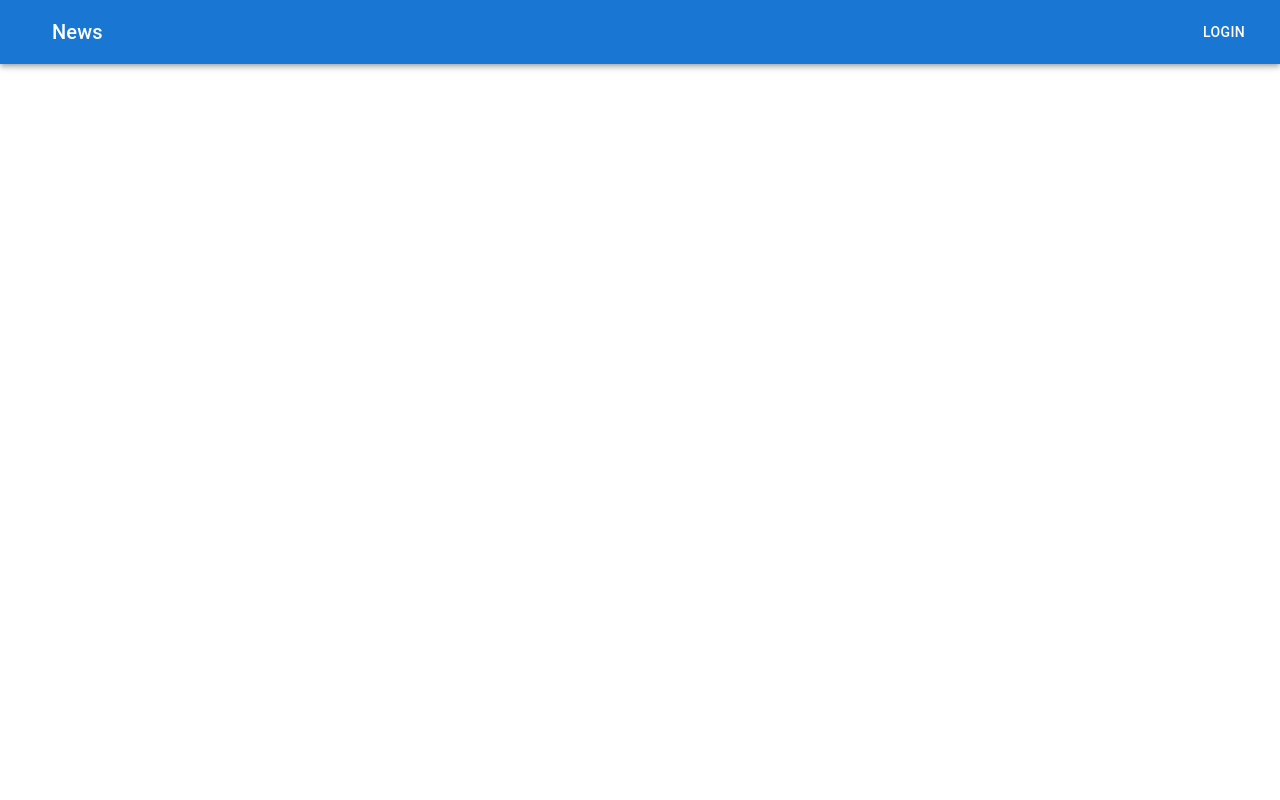
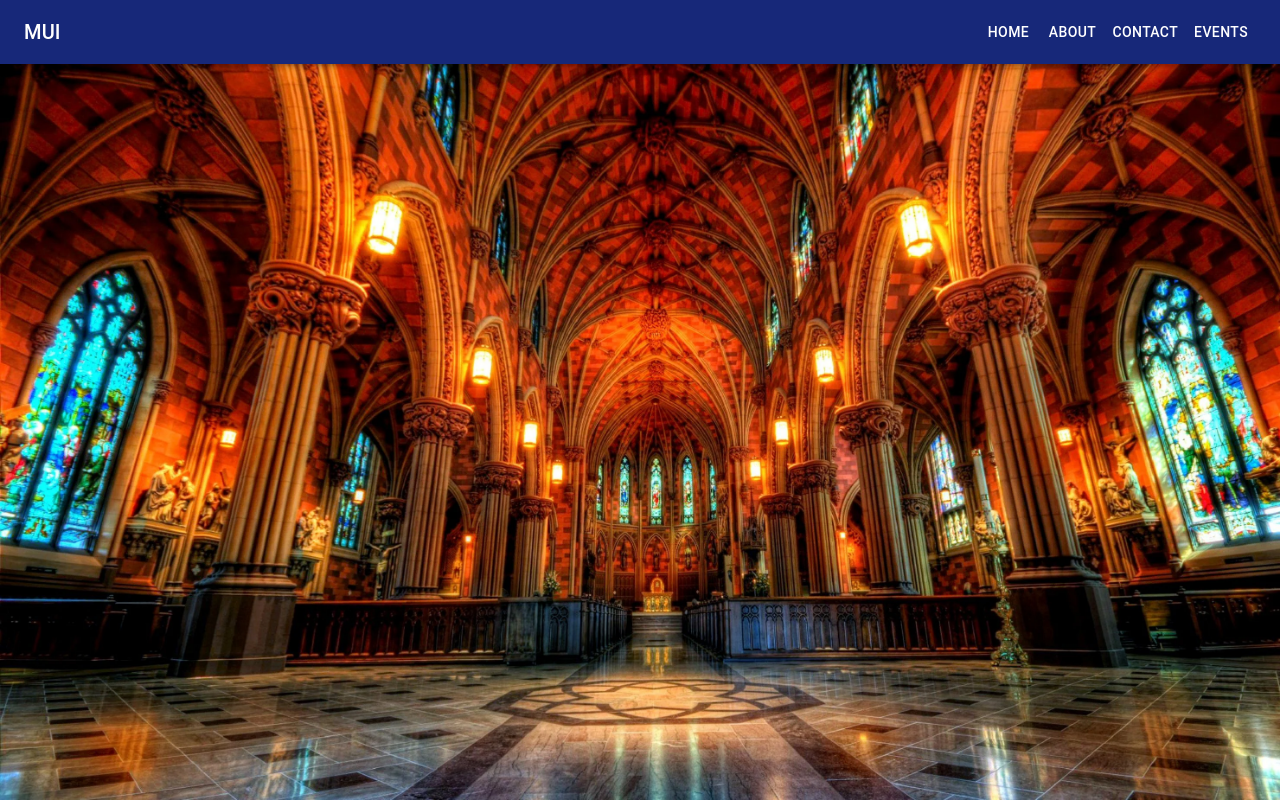
Before and after one commit to sjones4215/rwc, a React (Create React App) app in the folder rwc-ui/: page / in a window 1280 px wide. Built offline with nearby package versions, Linux system fonts and the light colour scheme.

Commit message:
Add in the basic design for the main homepage.

```diff
--- a/rwc-ui/package.json
+++ b/rwc-ui/package.json
@@ -16,6 +16,7 @@
     "@types/react-dom": "^18.0.6",
     "react": "^18.2.0",
     "react-dom": "^18.2.0",
+    "react-material-ui-carousel": "^3.4.2",
     "react-scripts": "5.0.1",
     "sass": "^1.54.5",
     "typescript": "^4.7.4",
--- a/rwc-ui/src/App.tsx
+++ b/rwc-ui/src/App.tsx
@@ -1,27 +1,16 @@
-import {AppBar, Box, Button, IconButton, Toolbar, Typography } from '@mui/material';
 import React from 'react';
 import './App.scss';
+import HomePage from "./view/HomeScreen";
+import {ThemeProvider} from "@mui/material";
+import {theme} from "./styles/CustomTheme";
 
-function App() {
+const App = () => {
   return (
-      <Box sx={{ flexGrow: 1 }}>
-          <AppBar position="static">
-              <Toolbar>
-                  <IconButton
-                      size="large"
-                      edge="start"
-                      color="inherit"
-                      aria-label="menu"
-                      sx={{ mr: 2 }}
-                  >
-                  </IconButton>
-                  <Typography variant="h6" component="div" sx={{ flexGrow: 1 }}>
-                      News
-                  </Typography>
-                  <Button color="inherit">Login</Button>
-              </Toolbar>
-          </AppBar>
-      </Box>
+    <div>
+        <ThemeProvider theme={theme}>
+            <HomePage />
+        </ThemeProvider>
+    </div>
   );
 }
 
--- /dev/null
+++ b/rwc-ui/src/styles/CustomTheme.ts
@@ -0,0 +1,15 @@
+import {createTheme} from "@mui/material";
+
+export const theme = createTheme({
+  palette: {
+    primary: {
+      main: '#172879',
+    },
+    secondary: {
+      main: '#c9070c',
+    },
+    background: {
+      default: '#fffcfc',
+    },
+  },
+})
--- /dev/null
+++ b/rwc-ui/src/styles/HomePage.scss
@@ -0,0 +1,7 @@
+html {
+  background: url("../Assets/555219.webp") no-repeat center center fixed;
+  -webkit-background-size: cover;
+  -moz-background-size: cover;
+  -o-background-size: cover;
+  background-size: cover;
+}
--- /dev/null
+++ b/rwc-ui/src/view/HomeScreen.tsx
@@ -0,0 +1,38 @@
+import '../styles/HomePage.scss'
+import {AppBar, Box, Button, IconButton, Toolbar, Typography} from "@mui/material";
+
+const HomePage = () => {
+    const navItems = ['Home', 'About', 'Contact', 'Events'];
+    return (
+
+        <span>
+            <AppBar component="nav" className="app-bar">
+        <Toolbar>
+          <IconButton
+              color="inherit"
+              aria-label="open drawer"
+              edge="start"
+              sx={{ mr: 2, display: { sm: 'none' } }}
+          >
+          </IconButton>
+          <Typography
+              variant="h6"
+              component="div"
+              sx={{ flexGrow: 1, display: { xs: 'none', sm: 'block' } }}
+          >
+            MUI
+          </Typography>
+          <Box sx={{ display: { xs: 'none', sm: 'block' } }}>
+            {navItems.map((item) => (
+                <Button key={item} sx={{ color: '#fff' }}>
+                    {item}
+                </Button>
+            ))}
+          </Box>
+        </Toolbar>
+      </AppBar>
+        </span>
+    );
+}
+
+export default HomePage
```
Also changed, not shown: rwc-ui/src/Assets/555219.webp (added), 1 other file (tests, documents, lock files or other folders).
